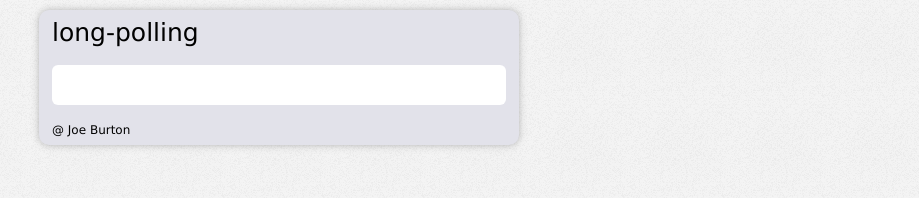
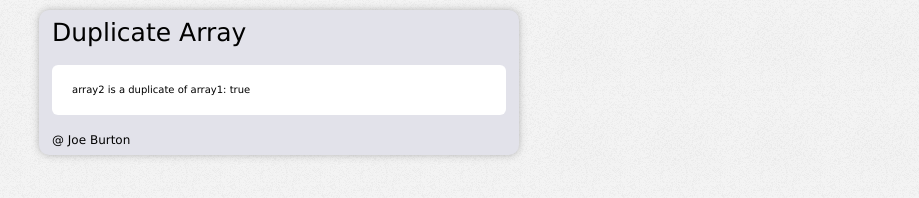
Before and after one commit to joeburton/duplicate-array, a plain HTML site: page index.html in a window 1280 px wide. Shown: the whole page, without its empty margins (361-1280 px from the left). Drawn offline with Linux system fonts and the light colour scheme.

Commit message:
duplicate array complete

```diff
--- a/assets/css/main.css
+++ b/assets/css/main.css
@@ -67,6 +67,10 @@ ul li {
 	margin: 0 0 3px 0;
 }
 
+.answer {
+	padding: 20px
+}
+
 /* Landscape smartphone */
 @media screen and (min-width: 480px) {
     #wrapper {
--- a/assets/js/main.js
+++ b/assets/js/main.js
@@ -1,13 +1,23 @@
 var duplicateArray = (function () {
 
-    var copyArray = function () {
-
-
-        return newArray;
+    var copyArray = function (oldArray) {
+        return oldArray.slice();
     };
 
     return {
-    copyArray: copyArray
+    	copyArray: copyArray
     }
 
 }());
+
+var array1 = [1, 2, 3, 4, 5];
+var array2 = duplicateArray.copyArray(array1);
+
+array1.push(6);
+
+var answer = document.getElementsByClassName('answer');
+
+answer[0].innerHTML = 'array2 is a duplicate of array1: ';
+answer[0].innerHTML += (array1 !== array2) ? '<b>true</b>' : '<b>false</b>';
+
+console.log('array1: ', array1, 'array2: ', array2);
--- a/index.html
+++ b/index.html
@@ -26,13 +26,11 @@
 		<div class="inner">
 
 			<header>
-				<h1>long-polling</h1>
+				<h1>Duplicate Array</h1>
 			</header>
 
 			<div class="main">
-				<ul>
-
-				</ul>
+				<div class="answer"></div>
             </div>
 
 			<footer>
```
